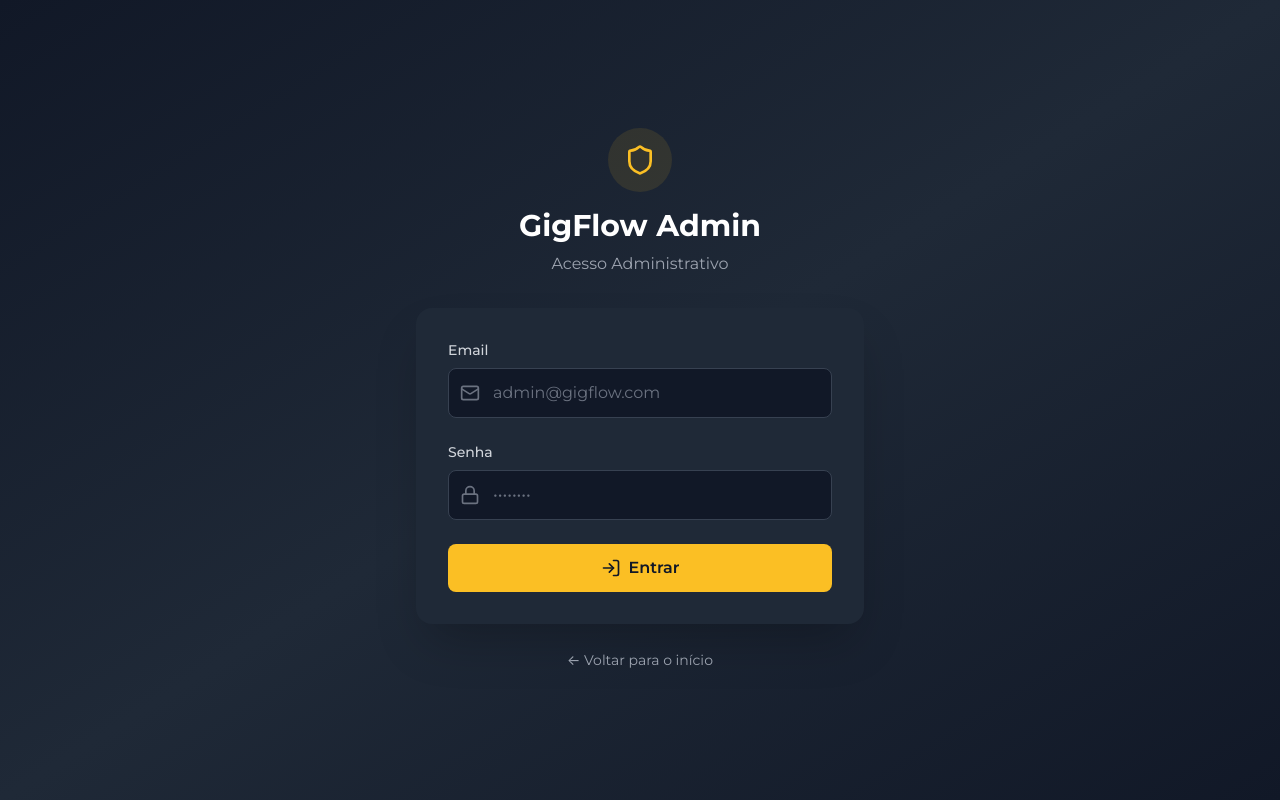
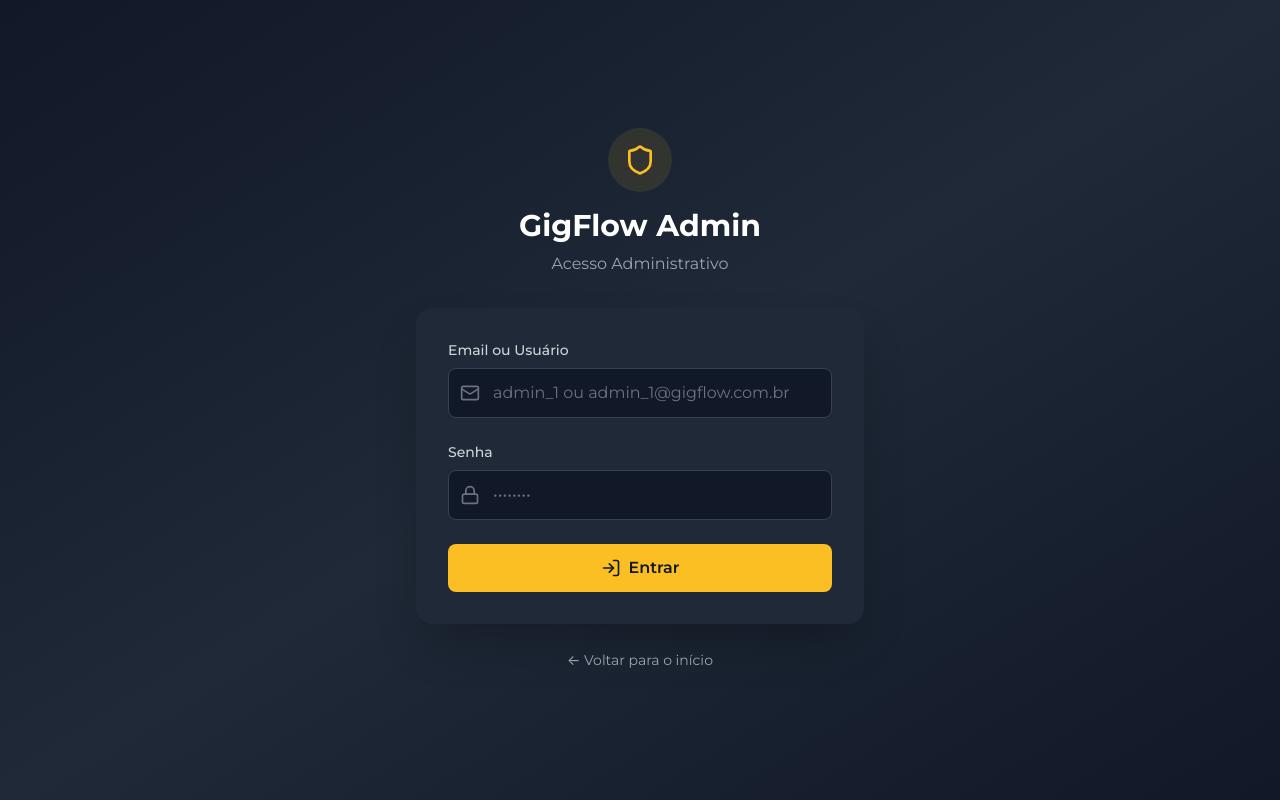
Before and after one commit to ragnarthur/agenda_musicos, a React (Vite) app in the folder frontend/: page /admin/login in a window 1280 px wide. Built offline with nearby package versions, Linux system fonts and the light colour scheme; no server answers.

Commit message:
fix: admin login form now accepts username or email
- Changed input type from 'email' to 'text' to remove browser validation
- Updated label from 'Email' to 'Email ou Usuário'
- Updated placeholder to show both options: admin_1 ou admin_1@gigflow.com.br

```diff
--- a/frontend/src/pages/AdminLogin.tsx
+++ b/frontend/src/pages/AdminLogin.tsx
@@ -62,18 +62,20 @@ const AdminLogin: React.FC = () => {
         {/* Login Form */}
         <div className="bg-gray-800 rounded-2xl shadow-2xl p-8">
           <form onSubmit={handleSubmit} className="space-y-6">
-            {/* Email */}
+            {/* Email ou Username */}
             <div>
-              <label className="block text-sm font-medium text-gray-300 mb-2">Email</label>
+              <label className="block text-sm font-medium text-gray-300 mb-2">
+                Email ou Usuário
+              </label>
               <div className="relative">
                 <Mail className="absolute left-3 top-1/2 -translate-y-1/2 h-5 w-5 text-gray-500" />
                 <input
-                  type="email"
+                  type="text"
                   value={email}
                   onChange={e => setEmail(e.target.value)}
                   required
                   className="w-full pl-11 pr-4 py-3 bg-gray-900 border border-gray-700 rounded-lg text-white placeholder-gray-500 focus:ring-2 focus:ring-amber-400 focus:border-transparent"
-                  placeholder="admin@gigflow.com"
+                  placeholder="admin_1 ou admin_1@gigflow.com.br"
                 />
               </div>
             </div>
```
